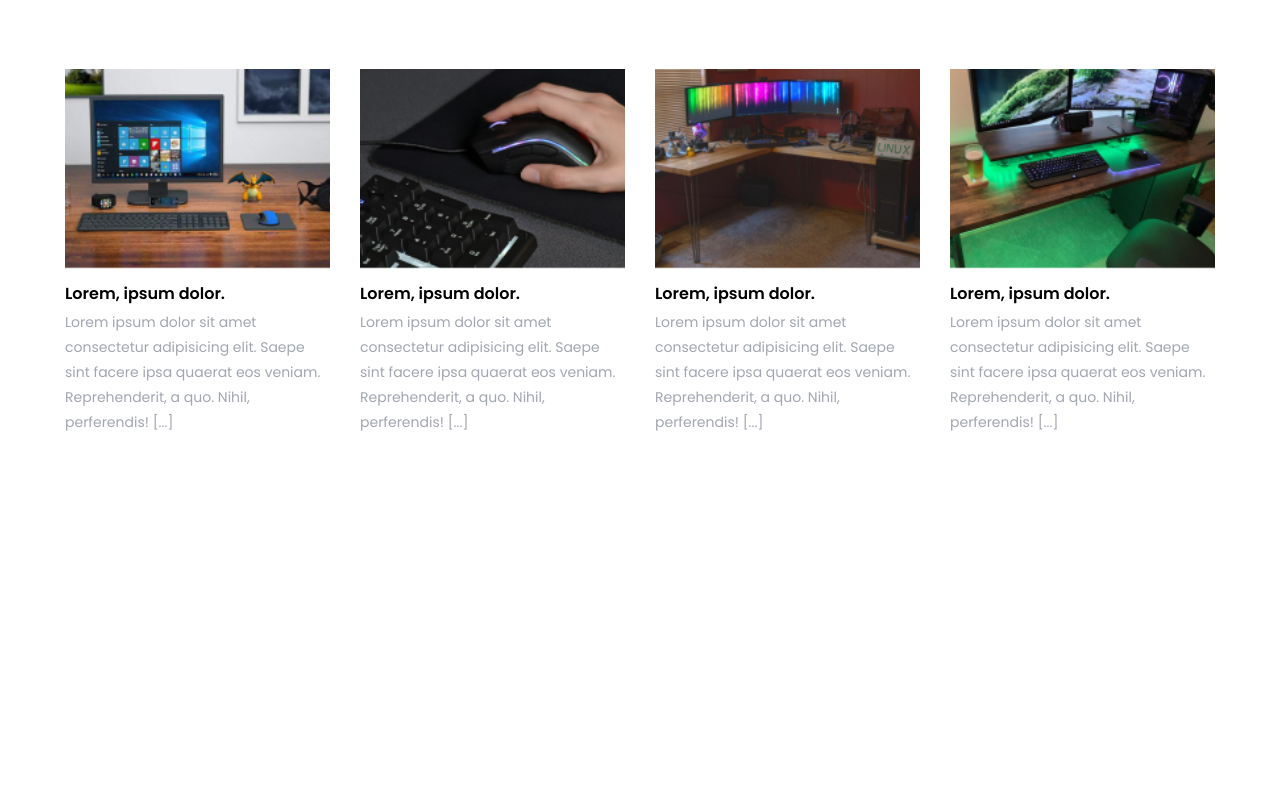
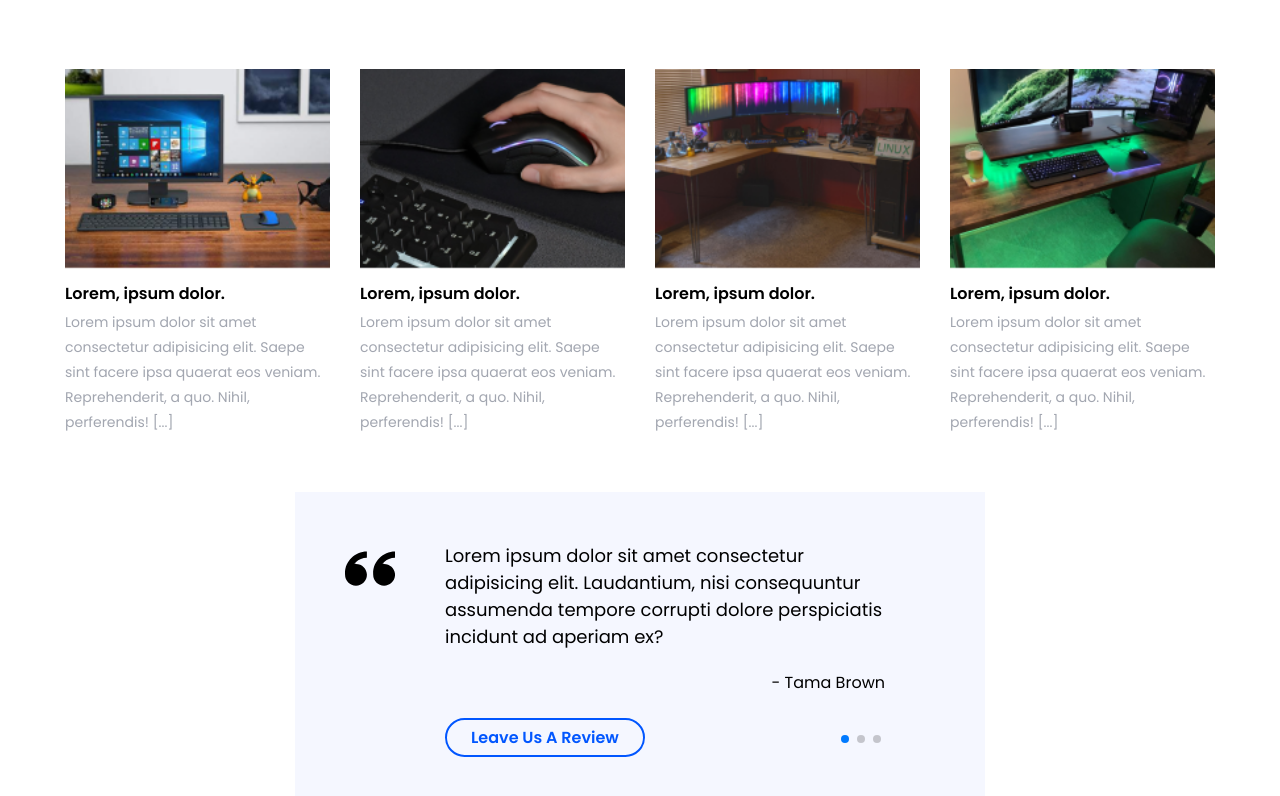
Before and after one commit to andreiwebdev/headless-wp-shop, a React (Vite) app: page / in a window 1280 px wide. Shown: the part 2352-3148 px from the top of the page. Before the commit the page ends 2844 px from the top, so only its background shows below. Built offline with nearby package versions, Linux system fonts and the light colour scheme.

Commit message:
Testimonials

```diff
--- /dev/null
+++ b/src/assets/sass/components/_testimonials.scss
@@ -0,0 +1,65 @@
+.testimonials {
+    margin-bottom: 34px;
+    .testimonial {
+        background: $col-blue-light;
+        padding: 30px 30px 30px 70px;
+        position: relative;
+        height: auto;
+        svg {
+            position: absolute;
+            top: 30px;
+            left: 20px;
+            font-size: 30px;
+        }
+        .text {
+            margin-bottom: 10px;
+        }
+        .author {
+            text-align: right;
+            margin-bottom: 20px;
+            font-size: 14px;
+        }
+        .btn.btn--1 {
+            text-decoration: none;
+            background: transparent;
+        }
+    }
+    .swiper-pagination {
+        position: absolute;
+        bottom: 30px;
+        right: 30px;
+        width: fit-content;
+        left: initial;
+    }
+}
+
+@media screen and (min-width: $bp-lg) {
+    .testimonials {
+        max-width: 80%;
+        .swiper-pagination {
+            right: 100px;
+            bottom: 50px;
+        }
+        .testimonial {
+            padding: 50px 100px 50px 150px;
+            svg {
+                font-size: 50px;
+                left: 50px;
+                top: 50px;
+            }
+            .text {
+                font-size: 18px;
+                margin-bottom: 20px;
+            }
+            .author {
+                font-size: 16px;
+                margin-bottom: 30px;
+            }
+        }
+    }
+}
+@media screen and (min-width: $bp-xl) {
+    .testimonials {
+        max-width: 60%;
+    }
+}
--- a/src/assets/sass/index.scss
+++ b/src/assets/sass/index.scss
@@ -18,3 +18,4 @@
 @import "./components/tabs";
 @import "./components/banners";
 @import "./components/post-in-col";
+@import "./components//testimonials";
--- a/src/assets/sass/utils/_variables.scss
+++ b/src/assets/sass/utils/_variables.scss
@@ -17,6 +17,7 @@ $col-gray: #acacac;
 $col-gray-2: #cacdd8;
 $col-gray-3: #a2a6b0;
 $col-blue: #0156ff;
+$col-blue-light: #f5f7ff;
 $col-green: #78a962;
 $col-red: #c94d3f;
 $col-yellow: #e9a426;
--- a/src/components/blog/BlogPostsSection.tsx
+++ b/src/components/blog/BlogPostsSection.tsx
@@ -18,7 +18,10 @@ const BlogPostsSection = () => {
         <div className="container blog-posts-section">
             <div className="row">
                 {posts.map((post, key) => (
-                    <div className="col-sm-6 col-md-4 col-lg-3 mb-4 md-md-3">
+                    <div
+                        key={key}
+                        className="col-sm-6 col-md-4 col-lg-3 mb-4 md-md-3"
+                    >
                         <div className="post-in-col">
                             <a href="#">
                                 <div
--- /dev/null
+++ b/src/components/common/Testimonials.tsx
@@ -0,0 +1,52 @@
+import { ImQuotesLeft } from "react-icons/im";
+
+import "swiper/css";
+import "swiper/css/pagination";
+import { Swiper, SwiperSlide } from "swiper/react";
+import { Pagination } from "swiper/modules";
+
+const Testimonials = () => {
+    const sliderOptions = {
+        autoplay: {
+            delay: 3000,
+        },
+        pagination: true,
+        slidesPerView: 1,
+    };
+
+    const testimonials = [
+        {
+            text: "Lorem ipsum dolor sit amet consectetur adipisicing elit. Laudantium, nisi consequuntur assumenda tempore corrupti dolore perspiciatis incidunt ad aperiam ex?",
+            author: "Tama Brown",
+        },
+        {
+            text: "Lorem ipsum dolor sit amet consectetur adipisicing elit. Laudantium, nisi consequuntur assumenda tempore corrupti dolore perspiciatis incidunt ad aperiam ex?",
+            author: "Tama Brown",
+        },
+        {
+            text: "Lorem ipsum dolor sit amet consectetur adipisicing elit. Laudantium, nisi consequuntur assumenda tempore corrupti dolore perspiciatis incidunt ad aperiam ex?",
+            author: "Tama Brown",
+        },
+    ];
+
+    return (
+        <Swiper
+            modules={[Pagination]}
+            {...sliderOptions}
+            className="testimonials"
+        >
+            {testimonials.map((testimonial, key) => (
+                <SwiperSlide className="testimonial">
+                    <ImQuotesLeft />
+                    <p className="text">{testimonial.text}</p>
+                    <p className="author">- {testimonial.author}</p>
+                    <a href="#" className="btn btn--1">
+                        Leave Us A Review
+                    </a>
+                </SwiperSlide>
+            ))}
+        </Swiper>
+    );
+};
+
+export default Testimonials;
--- a/src/components/pages/Homepage.tsx
+++ b/src/components/pages/Homepage.tsx
@@ -1,6 +1,7 @@
 import BlogPostsSection from "../blog/BlogPostsSection";
 import BrandsBanner from "../common/BrandsBanner";
 import HeroSlider from "../common/HeroSlider";
+import Testimonials from "../common/Testimonials";
 import ProductsSliderSection from "../products/ProductsSliderSection";
 import ProductsTabsSection from "../products/ProductsTabsSection";
 
@@ -63,6 +64,9 @@ const Homepage = () => {
             />
             <BrandsBanner />
             <BlogPostsSection />
+            <div className="container">
+                <Testimonials />
+            </div>
         </>
     );
 };
```
